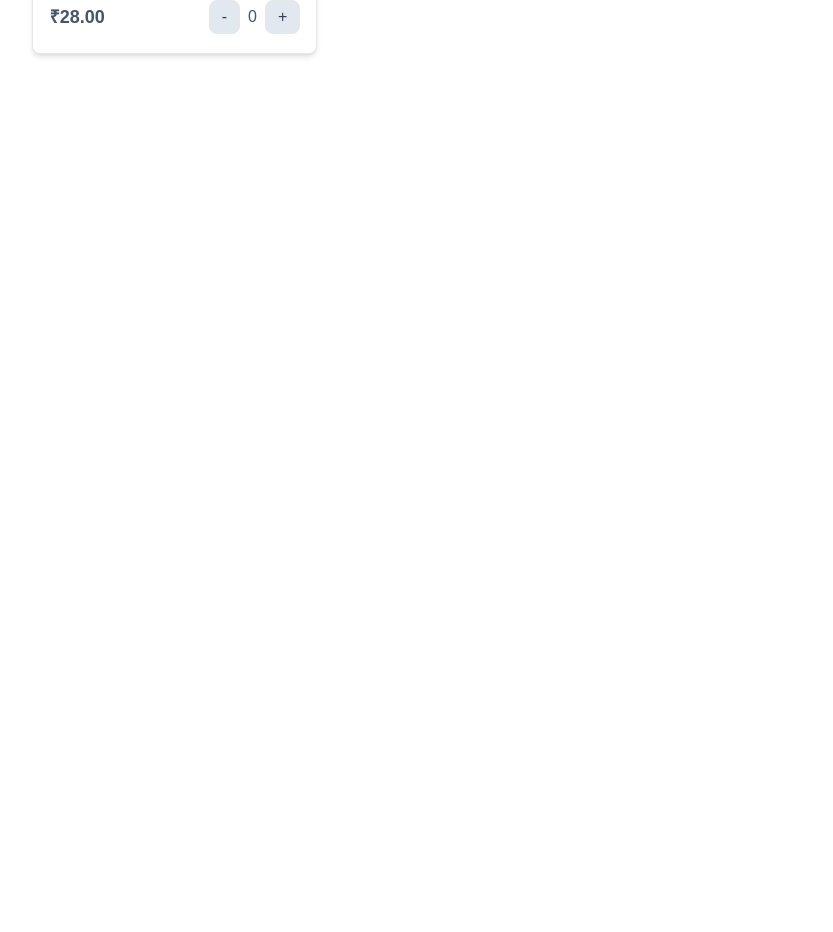
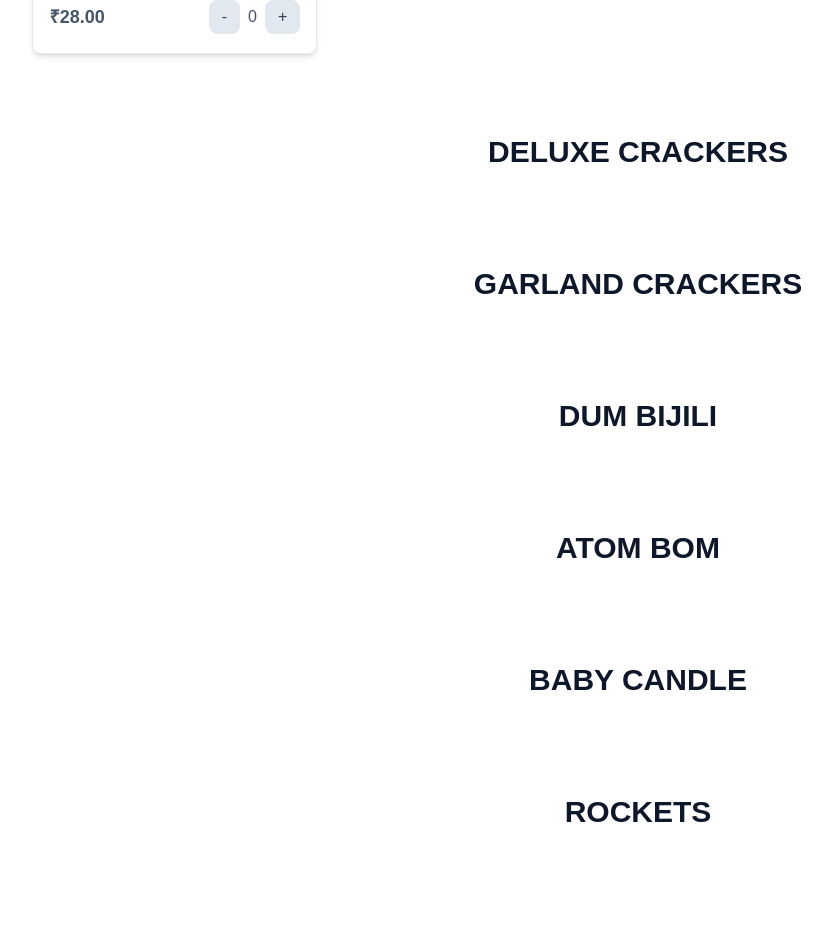
Before and after one commit to resparx/k7-crakers, a Next.js app: page / in a window 1280 px wide. Shown: the part 1640-2572 px from the top of the page, without its empty margins (2-835 px from the left). Before the commit the page ends 1886 px from the top, so only its background shows below. Built offline with nearby package versions, Linux system fonts and the light colour scheme.

Commit message:
feat: update categories

```diff
--- a/constants/categories.js
+++ b/constants/categories.js
@@ -1,14 +1,85 @@
 export const categories = [
     {
-        name: 'Onse sound crackers',
+        name: "ONE SOUND CRACKERS",
         id: 1
     },
     {
-        name: 'Mini Lar',
+        name: "MINI LAR",
         id: 2
     },
     {
-        name: "",
+        name: "DELUXE CRACKERS",
         id: 3
-    }
-]
+    },
+ {
+        name: "GARLAND CRACKERS",
+        id: 4
+    },
+
+ {
+        name: "DUM BIJILI",
+        id: 5
+    },
+ {
+        name: "ATOM BOM",
+        id: 6
+    },
+
+   {
+        name: "BABY CANDLE",
+        id: 7
+    },
+   {
+        name: "ROCKETS",
+        id: 8
+    },
+   {
+        name: "GROUND CHAKKARA",
+        id: 9
+    },
+{
+        name: "SPL WHEELS",
+        id: 10
+    },
+{
+        name: "FLOWER POTS",
+        id: 11
+    },
+
+{
+        name: "KIDS ENJOYMENT",
+        id: 12
+    },
+{
+        name: "FUN NIGHT",
+        id: 13
+    },
+{
+        name: "BEAUTY FOUNTAIN",
+        id: 14
+    },
+{
+        name: "TWINLING STAR",
+        id: 15
+    },
+{
+        name: "SPARCKLERS",
+        id: 16
+    },
+{
+        name: "CHILDENS ITEMS",
+        id: 17
+    },
+{
+        name: "FANCY SHOTS",
+        id: 18
+    },
+{
+        name: "HIGH LEVEL SHOTS",
+        id: 19
+    },
+{
+        name: "GIFT BOXES ( NO DISCOUNT)",
+        id: 20
+    },
+];
```
